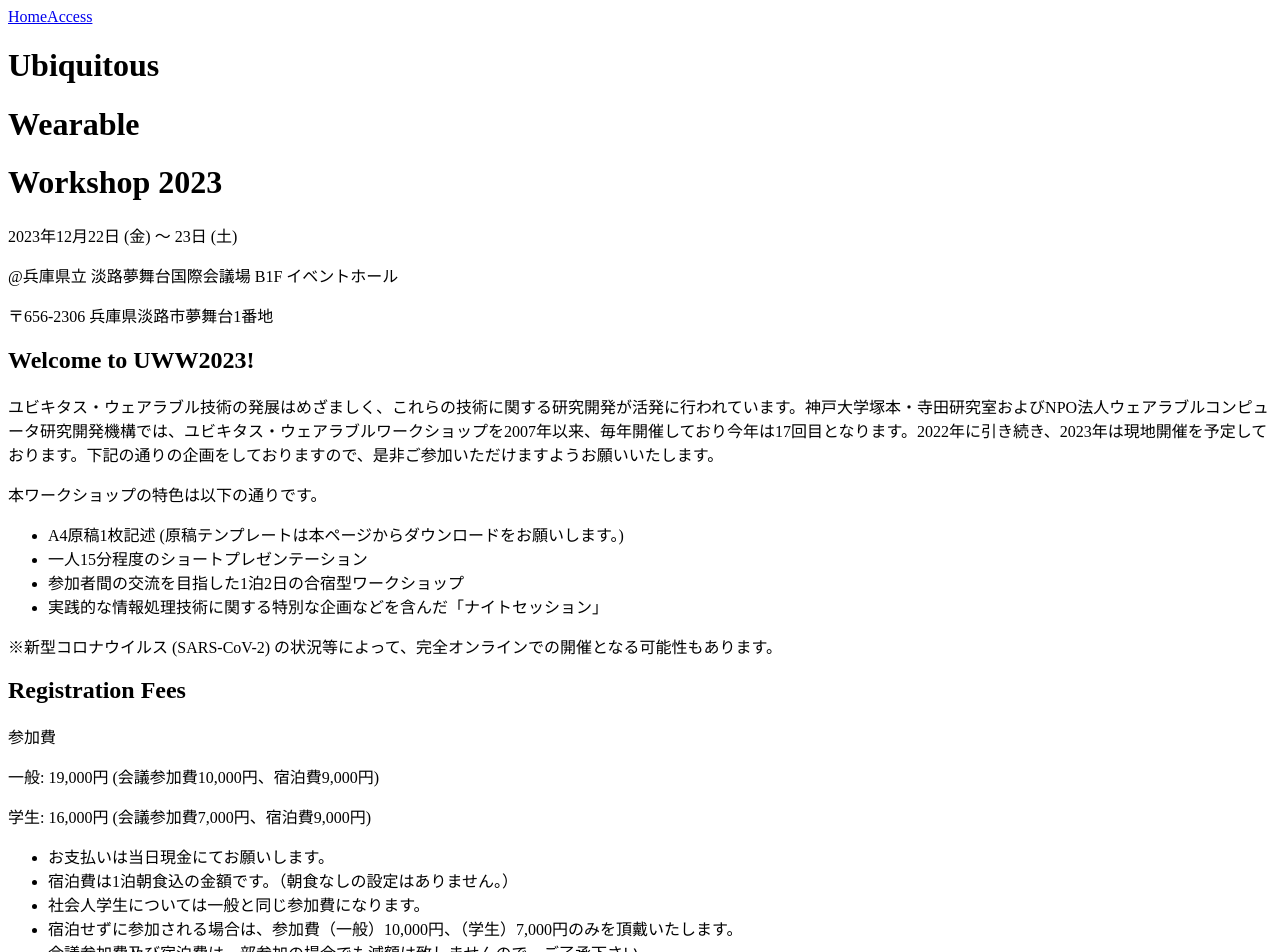
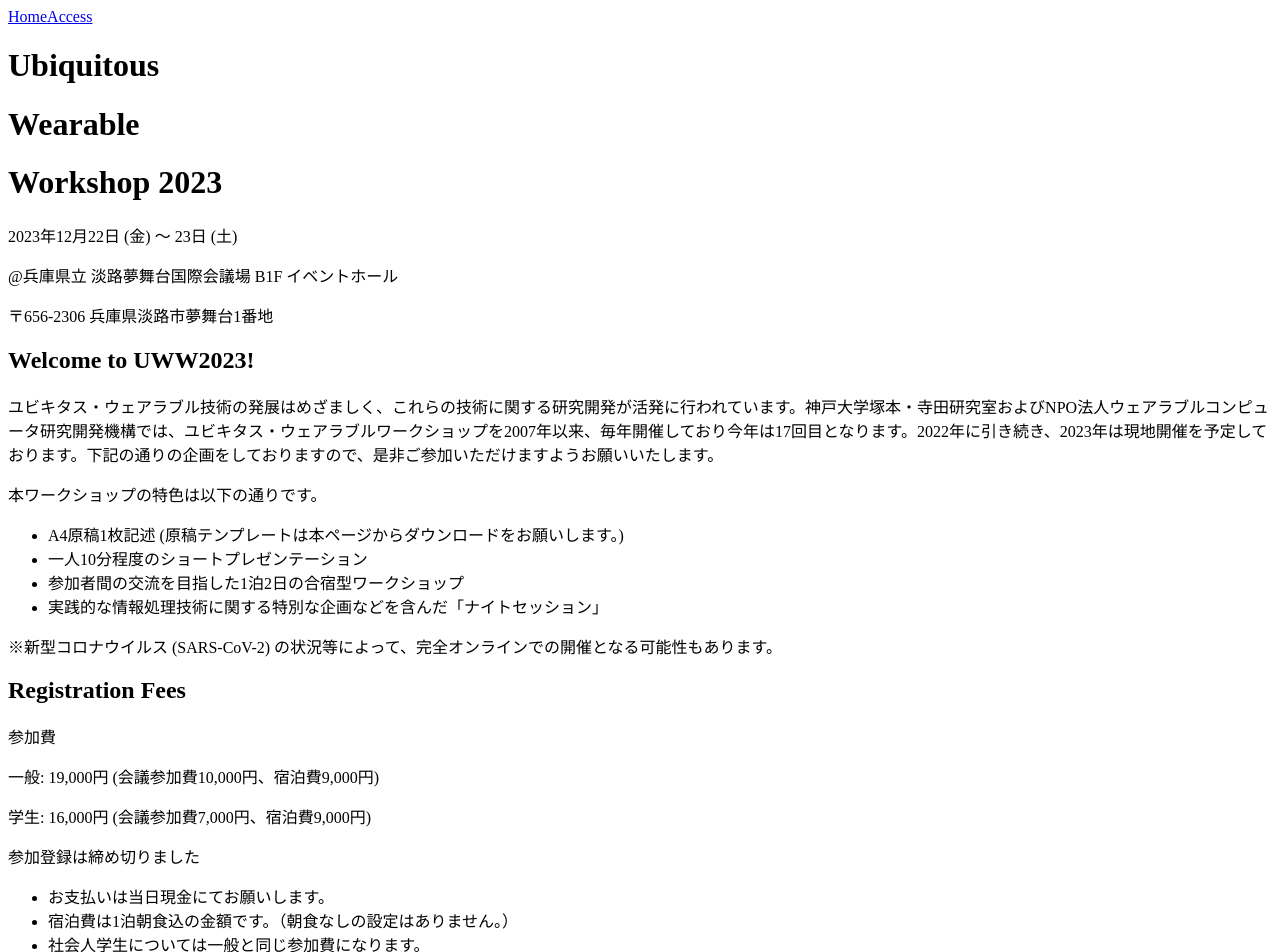
Before and after one commit to HirokiOka/uww2023, a Next.js app: page / in a window 1280 px wide. Shown: the top 952 px of the page. Built offline with nearby package versions, Linux system fonts and the light colour scheme.

Commit message:
registration closed

```diff
--- a/components/Description.tsx
+++ b/components/Description.tsx
@@ -17,7 +17,7 @@ const Description = () => {
       <p className='text-xl'>本ワークショップの特色は以下の通りです。</p>
       <ul className='list-disc list-inside mx-3 p-3 rounded text-lg'>
         <li>A4原稿1枚記述 (原稿テンプレートは本ページからダウンロードをお願いします。)</li>
-        <li>一人15分程度のショートプレゼンテーション</li>
+        <li>一人10分程度のショートプレゼンテーション</li>
         <li>参加者間の交流を目指した1泊2日の合宿型ワークショップ</li>
         <li>実践的な情報処理技術に関する特別な企画などを含んだ「ナイトセッション」</li>
       </ul>
--- a/components/Registration.tsx
+++ b/components/Registration.tsx
@@ -6,6 +6,7 @@ const Registration = () => {
         <p className='text-2xl px-2'>参加費</p>
         <p className='text-lg px-4'>一般: 19,000円 (会議参加費10,000円、宿泊費9,000円)</p>
         <p className='text-lg px-4'>学生: 16,000円 (会議参加費7,000円、宿泊費9,000円)</p>
+        <p className='text-2xl p-2 font-bold'>参加登録は締め切りました</p>
         <ul className='list-disc list-inside mx-3 p-2 rounded text-xl'>
           <li>お支払いは当日現金にてお願いします。</li>
          <li>宿泊費は1泊朝食込の金額です。（朝食なしの設定はありません。）</li>
```
